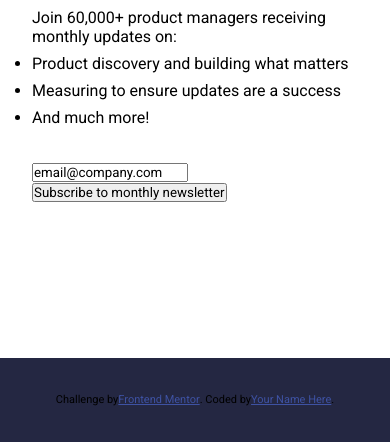
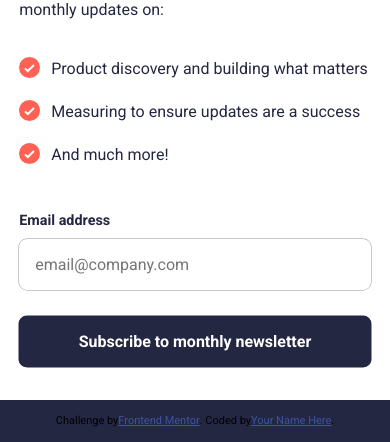
Before and after one commit to Reaper47i/Newsletter-signup-frontend-mentor-challenge, a plain HTML site: page index.html in a window 390 px wide. Shown: the part 402-844 px from the top of the page. Drawn offline with Linux system fonts and the light colour scheme.

Commit message:
basic mobile layout complete

```diff
--- a/index.css
+++ b/index.css
@@ -49,7 +49,7 @@ body {
 
 .mainContainer {
   width: 100vw;
-  height: calc(100vh - 10vh);
+  height: calc(100vh - 5vh);
   background-color: var(--White);
 }
 
@@ -65,24 +65,70 @@ body {
 }
 
 .rightComp {
-  margin-top: 2rem;
-  padding: 2rem;
+  margin-top: 0.1rem;
+  padding: 1rem 1.2rem 0rem 1.2rem;
   width: 100%;
   height: 100%;
   display: flex;
   flex-direction: column;
-  gap: 1rem;
+  justify-content: space-between;
+  gap: 2rem;
+}
+.textArea {
+  color: var(--Dark-Slate-Grey);
+}
+.textArea h1 {
+  font-size: 40px;
+  font-weight: var(--Bold-weight);
+}
+.textArea ul {
+  margin-top: 2rem;
+  list-style: none outside;
+}
+.textArea ul li {
+  background-image: url("/assets/images/icon-list.svg");
+  background-repeat: no-repeat;
+  font-size: var(--Font-size-paragraph);
+  font-weight: var(--Light-weight);
+  padding: 0.5rem 0 1rem 2rem;
+  /* padding-left:  */
+  background-position: 0 6px;
 }
 
-.rightComp ul li {
-  margin-top: 0.5rem;
+.newsForm {
+  display: flex;
+  flex-direction: column;
+}
+.newsForm input {
+  border: none;
+  font-size: 16px;
+  padding: 1rem;
+}
+.newsForm label {
+  font-size: 0.9rem;
+  color: var(--Dark-Slate-Grey);
+  font-weight: var(--Bold-weight);
+  padding-bottom: 10px;
+}
+#email {
+  box-shadow: var(--Grey) 0px 0px 0px 0.5px;
+  border-radius: 8px;
+  font-weight: var(--Light-weight);
+  margin-bottom: 1.6rem;
+}
+#submit {
+  box-shadow: var(--Dark-Slate-Grey) 0px 0px 0px 0.5px;
+  background-color: var(--Dark-Slate-Grey);
+  color: var(--White);
+  font-weight: var(--Bold-weight);
+  border-radius: 8px;
 }
 
-/* <<---- BODY SECTION ---->> */
+/* xxxx---- BODY SECTION END ----xxxx */
 
 /* FOOTER SECTION */
 footer {
-  height: 10vh;
+  height: 5vh;
 }
 .attribution {
   font-size: 11px;
--- a/index.html
+++ b/index.html
@@ -45,18 +45,20 @@
             <li>And much more!</li>
           </ul>
         </div>
-        <div class="formDiv">
-          <form class="newsForm">
-            <label for="Email address"></label><br />
-            <input
-              type="text"
-              name="email"
-              id="email"
-              value="email@company.com"
-            /><br />
-            <input type="submit" value="Subscribe to monthly newsletter" />
-          </form>
-        </div>
+        <form class="newsForm wh100">
+          <label for="email">Email address</label>
+          <input
+            type="text"
+            name="email"
+            id="email"
+            placeholder="email@company.com"
+          />
+          <input
+            id="submit"
+            type="submit"
+            value="Subscribe to monthly newsletter"
+          />
+        </form>
       </div>
     </section>
 
```
